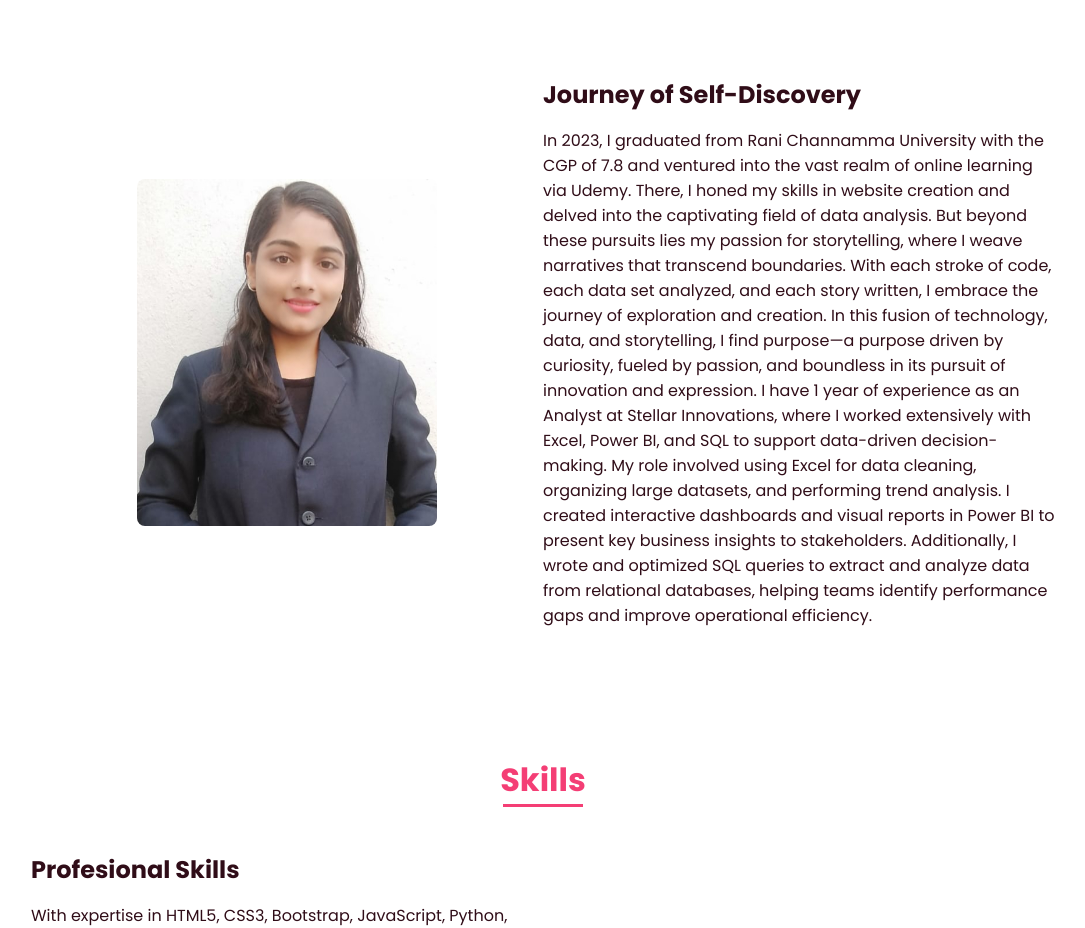
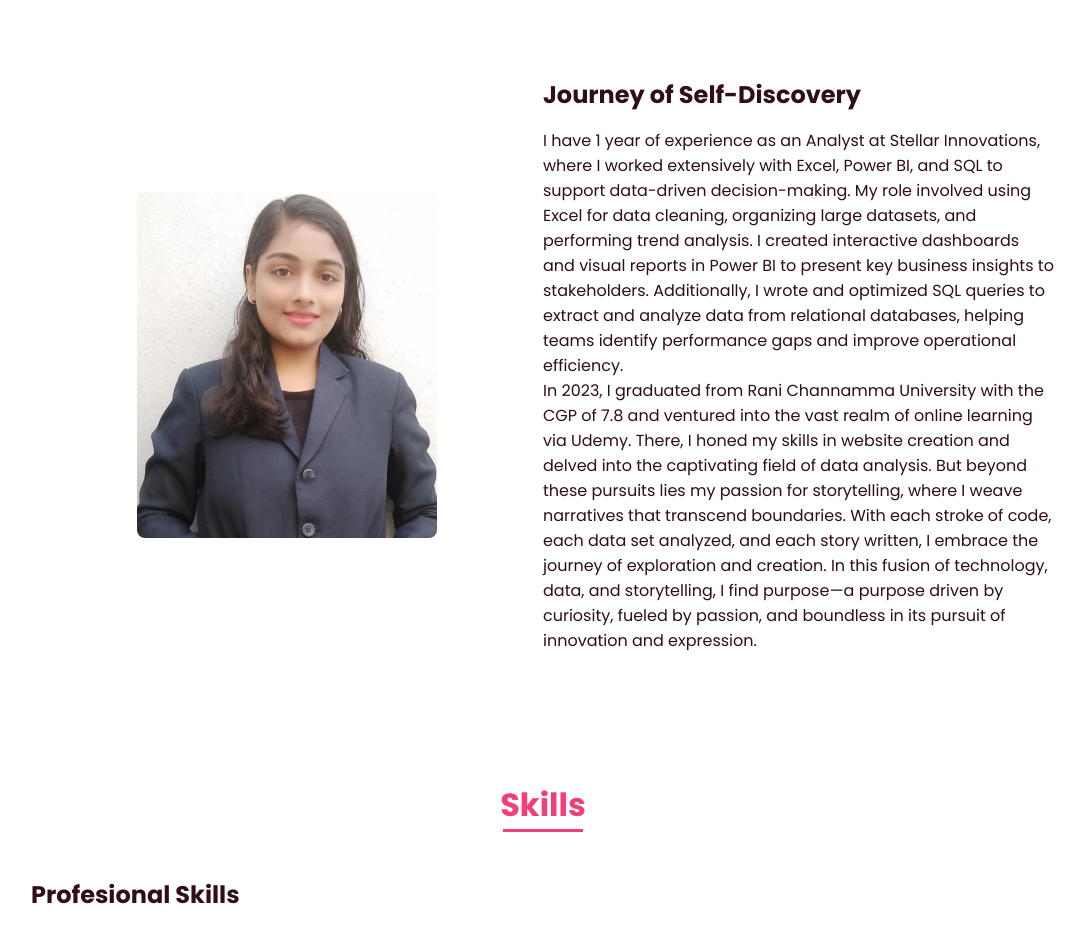
Before and after one commit to Desaismita077/my-portfolio, a plain HTML site: page index.html in a window 1280 px wide. Shown: the part 941-1869 px from the top of the page, without its empty margins (97-1182 px from the left). Drawn offline with nearby package versions, Linux system fonts and the light colour scheme.

Commit message:
Update index.html

```diff
--- a/index.html
+++ b/index.html
@@ -75,9 +75,10 @@
 
                     <div>
                         <h2 class="about__subtitle">Journey of Self-Discovery</h2>
-                        <p class="about__text">In 2023, I graduated from Rani Channamma University with the CGP of 7.8 and ventured into the vast realm of online learning via Udemy. There, I honed my skills in website creation and delved into the captivating field of data analysis. But beyond these pursuits lies my passion for storytelling, where I weave narratives that transcend boundaries. With each stroke of code, each data set analyzed, and each story written, I embrace the journey of exploration and creation. In this fusion of technology, data, and storytelling, I find purpose—a purpose driven by curiosity, fueled by passion, and boundless in its pursuit of innovation and expression.<n>
-                            I have 1 year of experience as an Analyst at Stellar Innovations, where I worked extensively with Excel, Power BI, and SQL to support data-driven decision-making. My role involved using Excel for data cleaning, organizing large datasets, and performing trend analysis. I created interactive dashboards and visual reports in Power BI to present key business insights to stakeholders. Additionally, I wrote and optimized SQL queries to extract and analyze data from relational databases, helping teams identify performance gaps and improve operational efficiency.
-                        </n>
+                        <p class="about__text"> I have 1 year of experience as an Analyst at Stellar Innovations, where I worked extensively with Excel, Power BI, and SQL to support data-driven decision-making. My role involved using Excel for data cleaning, organizing large datasets, and performing trend analysis. I created interactive dashboards and visual reports in Power BI to present key business insights to stakeholders. Additionally, I wrote and optimized SQL queries to extract and analyze data from relational databases, helping teams identify performance gaps and improve operational efficiency.
+                        </n><br>
+                            In 2023, I graduated from Rani Channamma University with the CGP of 7.8 and ventured into the vast realm of online learning via Udemy. There, I honed my skills in website creation and delved into the captivating field of data analysis. But beyond these pursuits lies my passion for storytelling, where I weave narratives that transcend boundaries. With each stroke of code, each data set analyzed, and each story written, I embrace the journey of exploration and creation. In this fusion of technology, data, and storytelling, I find purpose—a purpose driven by curiosity, fueled by passion, and boundless in its pursuit of innovation and expression.<n>
+
                         </div>
                 </div>
             </section>
```
